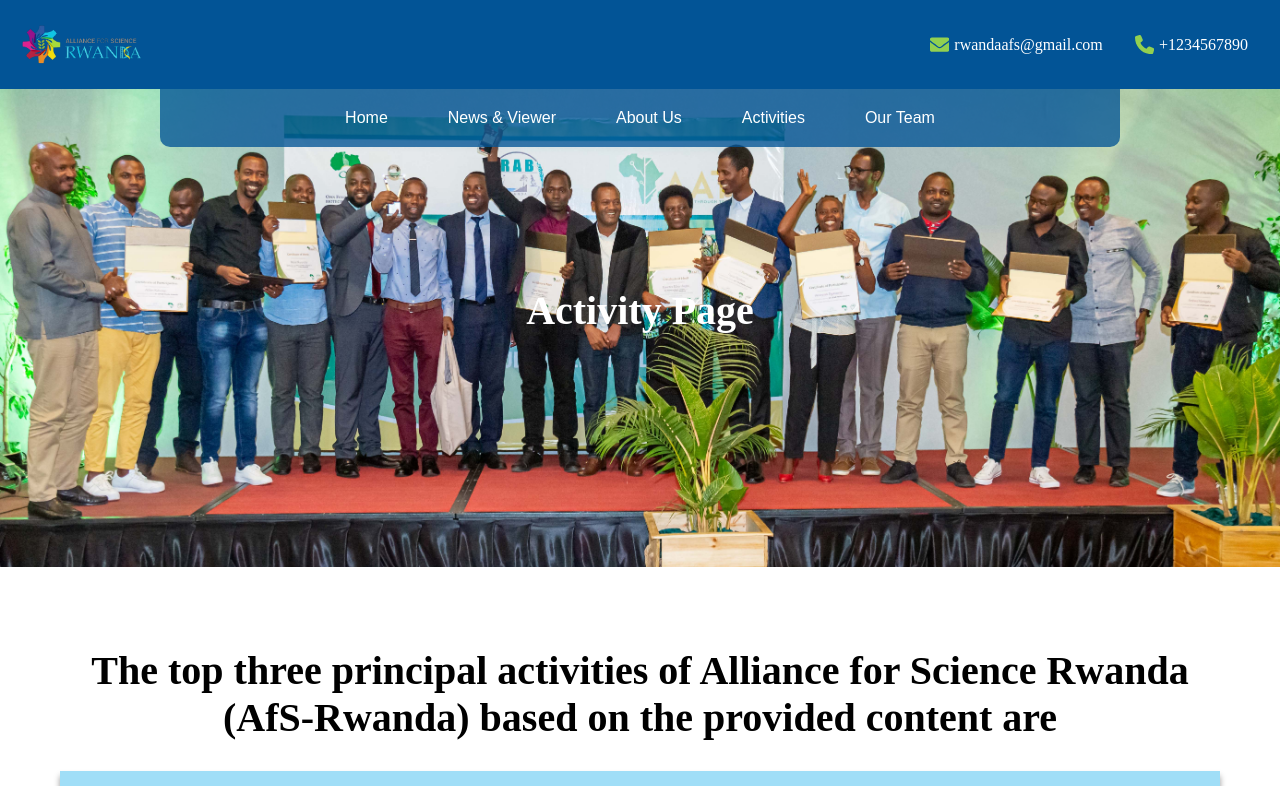
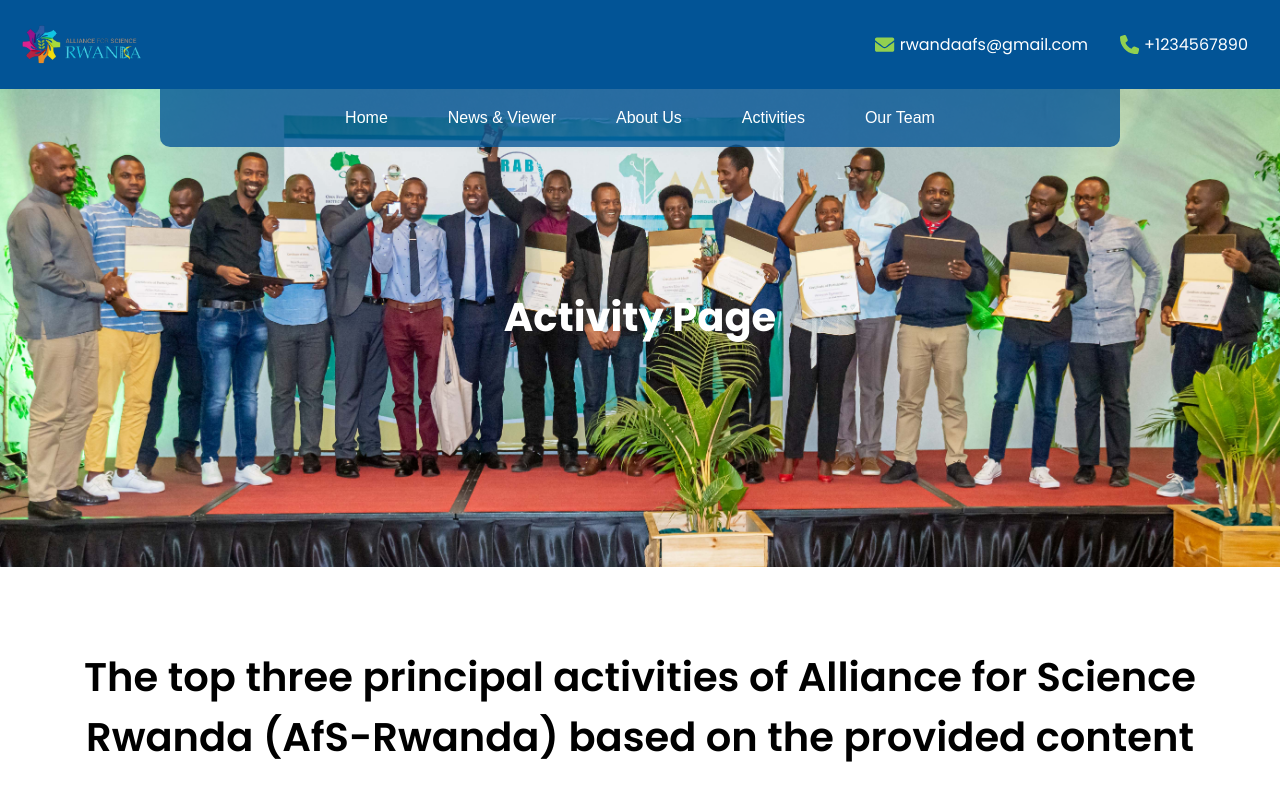
Before and after one commit to pWallet-hub/Alliance-for-science, a React (Vite) app: page /activities in a window 1280 px wide. Shown: the top 786 px of the page. Built offline with nearby package versions, Linux system fonts and the light colour scheme.

Commit message:
new pull

```diff
--- a/src/Pages/Activities/Activities.css
+++ b/src/Pages/Activities/Activities.css
@@ -1,3 +1,5 @@
+@import url('https://fonts.googleapis.com/css2?family=Poppins:wght@300;400;500;600;700&display=swap');
+
 .activity-page {
     font-family: Arial, sans-serif;
     margin: 0;
@@ -10,7 +12,7 @@
     background-position: center;
     color: white;
     padding-top: 200px;
-    font-family: sans-serif;
+    font-family: poppins;
     text-align: center;
     font-size: 20px;
     text-transform: capitalize;
```
